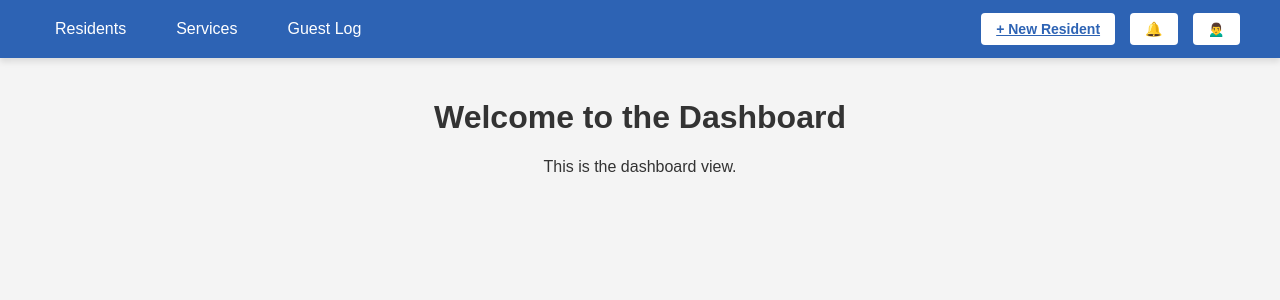
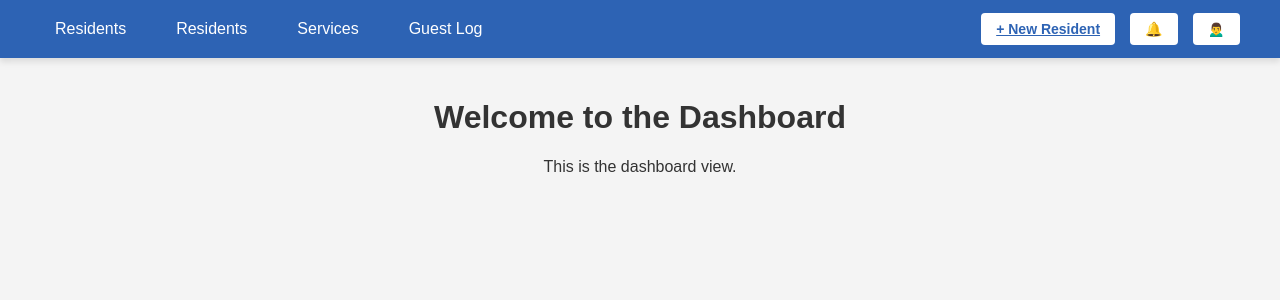
Before and after one commit to R1KT/quickstore, a Django app: page /home/ in a window 1280 px wide. Shown: the top 300 px of the page. Run offline with Django 5.2, Linux system fonts and the light colour scheme.

Commit message:
Initial Commit

```diff
--- a/dashboard/templates/baseTemplates/header.html
+++ b/dashboard/templates/baseTemplates/header.html
@@ -13,9 +13,10 @@
         <div class="navWrapper">
             <!-- Navigation Menu -->
             <nav class="navBar">
-                <a href="/residents/" class="navLink" data-content="residentContent">Residents</a>
-                <a href="/services/" class="navLink" data-content="servicesContent">Services</a>
-                <a href="/guests/" class="navLink" data-content="guestLogContent">Guest Log</a>
+                <a href="/home/" class="navLink">Residents</a>
+                <a href="/residents/" class="navLink">Residents</a>
+                <a href="/services/" class="navLink">Services</a>
+                <a href="/guests/" class="navLink">Guest Log</a>
             </nav>
             <!-- Right-Side Actions -->
             <div class="actionButtons">
```
